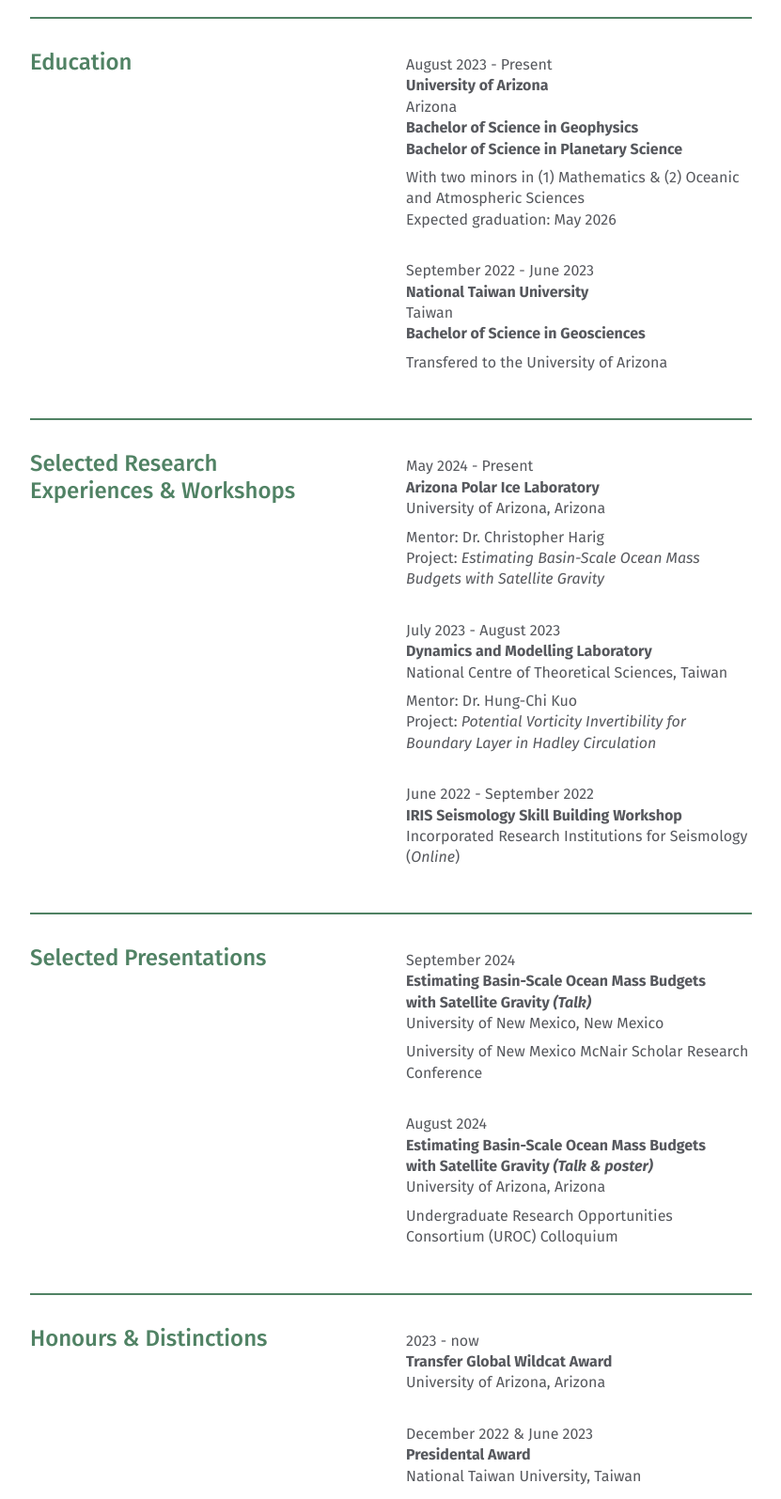
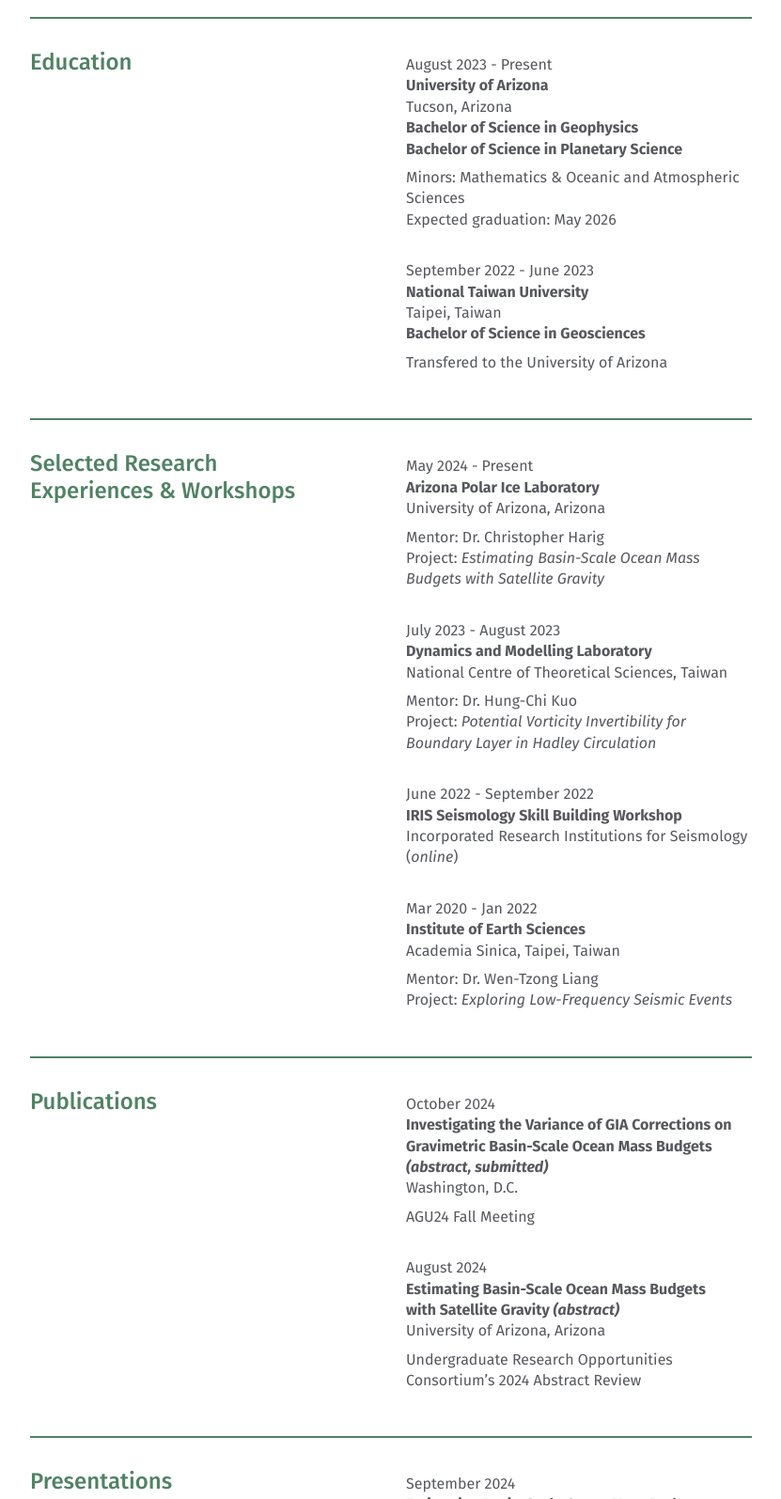
Before and after one commit to williameclee/williameclee.github.io, a plain HTML site: page index.html in a window 1280 px wide. Shown: the part 510-2105 px from the top of the page at 94% size, without its empty margins (224-1055 px from the left). Drawn offline with nearby package versions, Linux system fonts and the light colour scheme; some packages are replaced by stand-ins of ours.

Commit message:
Updated CV

```diff
--- a/index.html
+++ b/index.html
@@ -88,7 +88,7 @@
 							<tr>
 								<td class="contacttable-header">School </td>
 								<td style="border-right: 0px">
-									Undergraduate, University of Arizona, Arizona
+									College of Science, University of Arizona, Tucson, Arizona
 								</td>
 							</tr>
 						</table>
@@ -137,7 +137,7 @@
 											University of Arizona
 										</div>
 										<div class="cv-org_location">
-											Arizona
+											Tucson, Arizona
 										</div>
 									</div>
 									<div class="cv-event">
@@ -145,7 +145,7 @@
 										Bachelor of Science in Planetary Science
 									</div>
 									<div class="cv-description">
-										With two minors in (1) Mathematics & (2) Oceanic and Atmospheric
+										Minors: Mathematics &  Oceanic and Atmospheric
 										Sciences
 										<br>
 										Expected graduation: May 2026
@@ -160,7 +160,7 @@
 											National Taiwan University
 										</div>
 										<div class="cv-org_location">
-											Taiwan
+											Taipei, Taiwan
 										</div>
 									</div>
 									<div class="cv-event">
@@ -222,38 +222,77 @@
 											IRIS Seismology Skill Building Workshop
 										</div>
 										<div class="cv-org_location">
-											Incorporated Research Institutions for Seismology (<i>Online</i>)
+											Incorporated Research Institutions for Seismology (<i>online</i>)
 										</div>
 									</div>
 									<!-- <div class="cv-description">
 										Participated in the self-motivated workshop with a 99% average score
 									</div> -->
 								</div>
-								<!-- <div class="cv-item">
+								<div class="cv-item">
 									<div class="cv-time">
 										Mar 2020 - Jan 2022
 									</div>
 									<div class="cv-org">
 										<div class="cv-org_name">
-											Academia Sinica
+											Institute of Earth Sciences
 										</div>
 										<div class="cv-org_location">
-											Taiwan
+											Academia Sinica, Taipei, Taiwan
 										</div>
 									</div>
-									<div class="cv-event">
-										Independent Study course
+									<div class="cv-description">
+										Mentor: Dr. Wen-Tzong Liang <br>
+										Project: <em>Exploring Low-Frequency Seismic Events</em>
+									</div>
+								</div>
+							</td>
+						</tr>
+						<tr>
+							<td class="cv-subsection">
+								<h3 class="section">
+									Publications
+								</h3>
+							</td>
+							<td class="cv-items">
+								<div class="cv-item">
+									<div class="cv-time">
+										October 2024
+									</div>
+									<div class="cv-org">
+										<div class="cv-org_name">
+											Investigating the Variance of GIA Corrections on Gravimetric Basin-Scale Ocean Mass Budgets <i>(abstract, submitted)</i>
+										</div>
+										<div class="cv-org_location">
+											Washington, D.C.
+										</div>
 									</div>
 									<div class="cv-description">
-										High school researcher supervised by Dr. Wen-Tzong Liang
-									</div> -->
+										AGU24 Fall Meeting
+									</div>
+								</div>
+								<div class="cv-item">
+									<div class="cv-time">
+										August 2024
+									</div>
+									<div class="cv-org">
+										<div class="cv-org_name">
+											Estimating Basin-Scale Ocean Mass Budgets with Satellite Gravity <i>(abstract)</i>
+										</div>
+										<div class="cv-org_location">
+											University of Arizona, Arizona
+										</div>
+									</div>
+									<div class="cv-description">
+										Undergraduate Research Opportunities Consortium’s 2024 Abstract Review
+									</div>
 								</div>
 							</td>
 						</tr>
 						<tr></tr>
 							<td class="cv-subsection">
 								<h3 class="section">
-									Selected Presentations
+									Presentations
 								</h3>
 							</td>
 							<td class="cv-items">
@@ -263,14 +302,14 @@
 									</div>
 									<div class="cv-org">
 										<div class="cv-org_name">
-											Estimating Basin-Scale Ocean Mass Budgets with Satellite Gravity <i>(Talk)</i>
+											Estimating Basin-Scale Ocean Mass Budgets with Satellite Gravity <i>(talk)</i>
 										</div>
 										<div class="cv-org_location">
 											University of New Mexico, New Mexico
 										</div>
 									</div>
 									<div class="cv-description">
-										University of New Mexico McNair Scholar Research Conference
+										McNair Scholar Research Conference
 									</div>
 								</div>
 								<div class="cv-item">
@@ -279,14 +318,14 @@
 									</div>
 									<div class="cv-org">
 										<div class="cv-org_name">
-											Estimating Basin-Scale Ocean Mass Budgets with Satellite Gravity <i>(Talk & poster)</i>
+											Estimating Basin-Scale Ocean Mass Budgets with Satellite Gravity <i>(talk & poster)</i>
 										</div>
 										<div class="cv-org_location">
 											University of Arizona, Arizona
 										</div>
 									</div>
 									<div class="cv-description">
-										Undergraduate Research Opportunities Consortium (UROC) Colloquium
+										Undergraduate Research Opportunities Consortium Colloquium
 									</div>
 								</div>
 							</td>
@@ -376,7 +415,7 @@
 											International Earth Science Olympiad
 										</div>
 										<div class="cv-org_location">
-											International Geoscience Education Organisation (<i>Online</i>)
+											International Geoscience Education Organisation (<i>online</i>)
 										</div>
 									</div>
 									<div class="cv-description">
@@ -412,7 +451,7 @@
 											href="https://tw.news.yahoo.com/news/師大附中培育科學人才-數理奧林匹亞競賽表現優異-024238369.html?guccounter=1"
 											target="_blank"><i>HSNU Nurtures Scientific Talent with Outstanding
 												Performance in
-												Maths and Science Olympiads</i> [Chinese]
+												Maths and Science Olympiads</i> [Traditional Chinese]
 										</a>
 									</div>
 								</div>
@@ -435,7 +474,7 @@
 										<a href="https://reurl.cc/v6Op5y"
 											target="_blank"><i>Taiwan Wins 4 Gold and 1 Silver Medals at the 2021
 												International
-												Earth Science Olympiad</i> [Chinese]
+												Earth Science Olympiad</i> [Traditional Chinese]
 										</a>
 									</div>
 								</div>
@@ -443,7 +482,7 @@
 						</tr>
 					</table>
 					<p>
-						Last updated on September 9, 2024. For the full CV, please click <a href="./CV-EnChiLee.pdf" target="_blank">here</a>.
+						Last updated on September 15, 2024. For the full CV, please click <a href="./CV-EnChiLee.pdf" target="_blank">here</a>.
 					</p>
 				</div>
 			</section>
--- a/webpage_supplements/footer.css
+++ b/webpage_supplements/footer.css
@@ -13,6 +13,7 @@ footer {
 }
 
 .footer-container {
+	margin-bottom: var(--gap);
 	color: var(--secondary-colour);
 	font-size: var(--font-size-fnote);
 }
@@ -25,3 +26,7 @@ footer {
 footer li {
 	font-size: var(--font-size-normal);
 }
+
+footer .s_media-list a {
+	color: inherit;
+}
--- a/webpage_supplements/footer.html
+++ b/webpage_supplements/footer.html
@@ -32,9 +32,9 @@
 					<a href="/" class="link-clean" target="_parent">En-Chi Lee</a>
 				</h2>
 				<ul class="list s_media-list">
-					<li><a href="mailto:williameclee@arizona.edu"
-							class="link-clean">
-							<i class="fa-solid fa-envelope-open"></i>
+					<li> <a href="https://orcid.org/0009-0006-4704-7393"
+							class="link-clean" target="_blank">
+							<i class="fa-brands fa-orcid"></i>
 						</a></li>
 					<li><a href="https://linkedin.com/in/en-chi-lee-69823b267"
 							class="link-clean" target="_blank">
--- a/webpage_supplements/style.css
+++ b/webpage_supplements/style.css
@@ -49,7 +49,7 @@
 	--tertiary-colour: var(--colour-sandyellow);
 
 	/* Animation */
-	--animation-duration: 0.3s;
+	--animation-duration: 0.25s;
 }
 
 /* Base styles */
@@ -88,6 +88,8 @@ code {
 
 a {
 	text-decoration: none;
+	-webkit-box-decoration-break: clone;
+	box-decoration-break: clone;
 	color: var(--primary-colour);
 	background: linear-gradient(to left,
 			var(--secondary-colour),
@@ -209,6 +211,10 @@ h4,
 	align-items: center;
 }
 
+.s_media-list a {
+	color: var(--primary-colour);
+}
+
 /* Navigation bar */
 .navbar {
 	color: var(--primary-colour);
@@ -237,6 +243,11 @@ h4,
 .navbar-list-item {
 	margin-left: 0;
 	margin-right: var(--gap);
+}
+
+.navbar-list-item button {
+	background: none;
+	border: none;
 }
 
 .navbar-settings .navbar-list-item {
```
Also changed, not shown: 1 other file.
